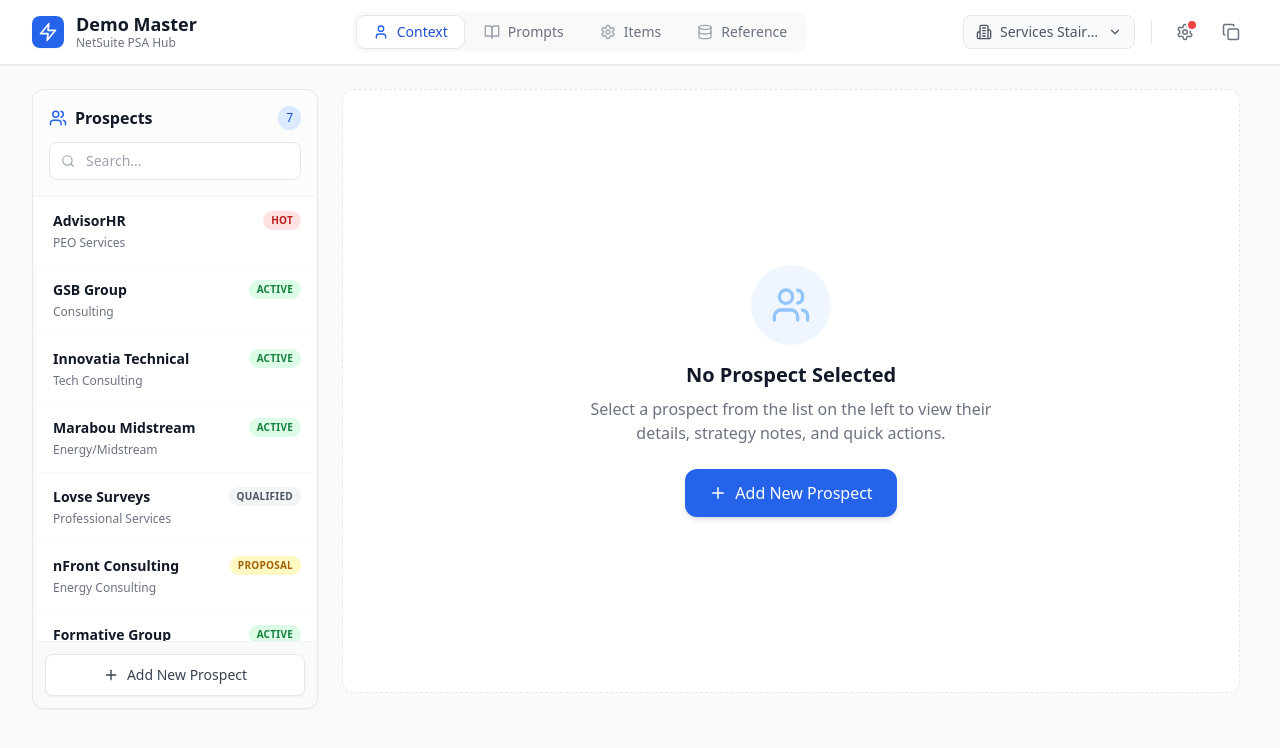
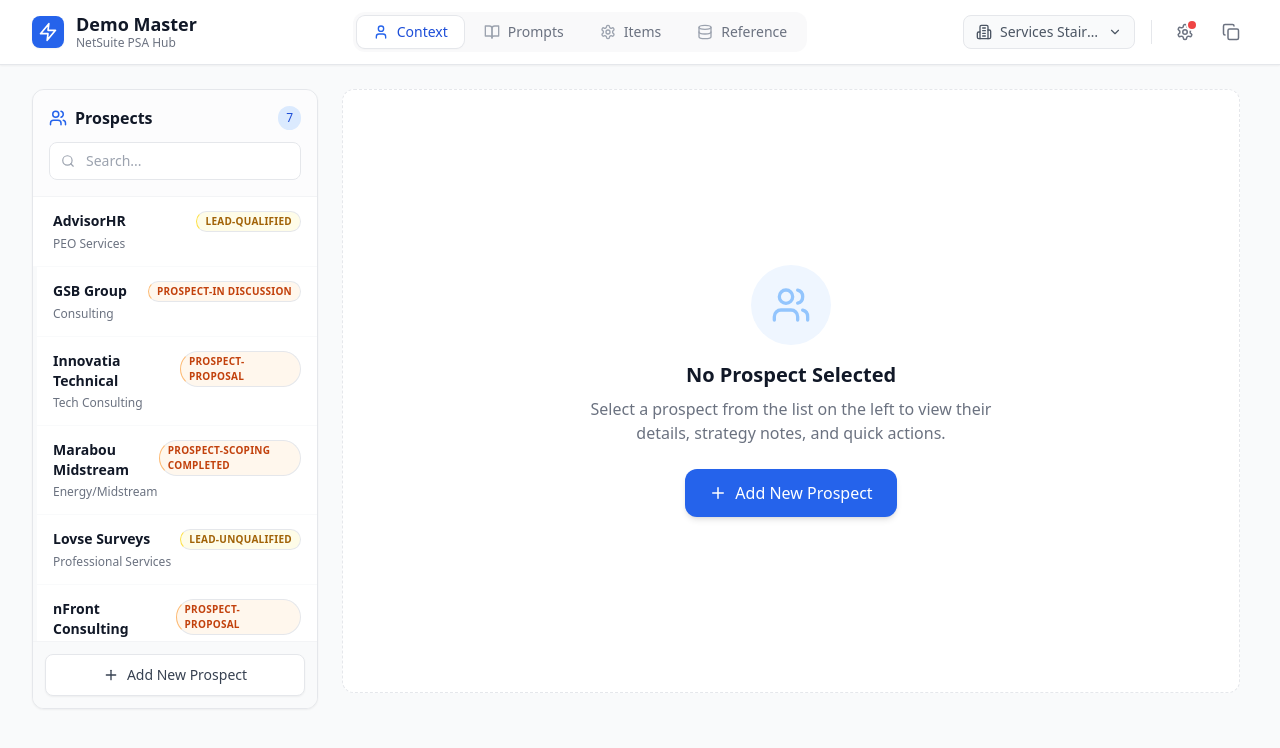
Before and after one commit to simmonspatrick1-cell/demodashboard, a React (Vite) app: page / in a window 1280 px wide. Shown: the top 748 px of the page. Built offline with nearby package versions, Linux system fonts and the light colour scheme.

Commit message:
Update prospect statuses and lead source options

```diff
--- a/DemoDashboard.jsx
+++ b/DemoDashboard.jsx
@@ -43,22 +43,45 @@ export default function DemoDashboard() {
   const modalRef = useRef(null);
   const settingsModalRef = useRef(null);
   const statusRegionRef = useRef(null);
+  const STATUS_OPTIONS = [
+    'LEAD-Unqualified',
+    'LEAD-Qualified',
+    'PROSPECT-In Discussion',
+    'PROSPECT-Proposal',
+    'PROSPECT-Scoping Completed',
+    'CUSTOMER-Closed Won'
+  ];
+
+  const LEAD_SOURCE_OPTIONS = ['Ad', 'Other', 'Partner Referral', 'Trade Show', 'Web'];
+
   const [prospects, setProspects] = useState([
-    { id: 1, name: 'AdvisorHR', entityid: 'AdvisorHR-Demo', industry: 'PEO Services', size: '500-1000', status: 'Hot', demoDate: 'Oct 30', focus: ['Resource Planning', 'Multi-Entity', 'Billing'], budget: '$200K-500K', nsId: 3161, website: 'advisorhr.com' },
-    { id: 2, name: 'GSB Group', entityid: 'GSB-Demo', industry: 'Consulting', size: '50-100', status: 'Active', demoDate: 'Nov 5', focus: ['Project Accounting', 'PSA'], budget: '$100K-200K', nsId: 1834, website: 'gsbgroup.com' },
-    { id: 3, name: 'Innovatia Technical', entityid: 'Innovatia-Demo', industry: 'Tech Consulting', size: '200-300', status: 'Active', demoDate: 'Nov 8', focus: ['Resource Utilization', 'Forecasting'], budget: '$150K-300K', nsId: 1938, website: 'innovatia.net' },
-    { id: 4, name: 'Marabou Midstream', entityid: 'Marabou-Demo', industry: 'Energy/Midstream', size: '100-150', status: 'Active', demoDate: 'Nov 12', focus: ['Project Accounting', 'Multi-Entity', 'Consolidation'], budget: '$250K+', nsId: 2662, website: 'maraboumidstream.com' },
-    { id: 5, name: 'Lovse Surveys', entityid: 'Lovse-Demo', industry: 'Professional Services', size: '75-100', status: 'Qualified', demoDate: 'Nov 15', focus: ['Time & Expense', 'Billing'], budget: '$100K-150K', nsId: 1938, website: 'lovsesurveys.com' },
-    { id: 6, name: 'nFront Consulting', entityid: 'nFront-Demo', industry: 'Energy Consulting', size: '150-200', status: 'Proposal', demoDate: 'Pending', focus: ['Resource Planning', 'Project Accounting', 'Multi-Entity'], budget: '$5.2M', nsId: 4285, website: 'nfrontconsulting.com' },
-    { id: 7, name: 'Formative Group', entityid: 'Formative-Demo', industry: 'Salesforce Consulting', size: '80-120', status: 'Active', demoDate: 'Nov 20', focus: ['Scaling Operations', 'Acquisitions', 'Resource Mgmt'], budget: '$200K-400K', nsId: 1938, website: 'formativegroup.com' },
+    { id: 1, name: 'AdvisorHR', entityid: 'AdvisorHR-Demo', industry: 'PEO Services', size: '500-1000', status: 'LEAD-Qualified', demoDate: 'Oct 30', focus: ['Resource Planning', 'Multi-Entity', 'Billing'], budget: '$200K-500K', nsId: 3161, website: 'advisorhr.com' },
+    { id: 2, name: 'GSB Group', entityid: 'GSB-Demo', industry: 'Consulting', size: '50-100', status: 'PROSPECT-In Discussion', demoDate: 'Nov 5', focus: ['Project Accounting', 'PSA'], budget: '$100K-200K', nsId: 1834, website: 'gsbgroup.com' },
+    { id: 3, name: 'Innovatia Technical', entityid: 'Innovatia-Demo', industry: 'Tech Consulting', size: '200-300', status: 'PROSPECT-Proposal', demoDate: 'Nov 8', focus: ['Resource Utilization', 'Forecasting'], budget: '$150K-300K', nsId: 1938, website: 'innovatia.net' },
+    { id: 4, name: 'Marabou Midstream', entityid: 'Marabou-Demo', industry: 'Energy/Midstream', size: '100-150', status: 'PROSPECT-Scoping Completed', demoDate: 'Nov 12', focus: ['Project Accounting', 'Multi-Entity', 'Consolidation'], budget: '$250K+', nsId: 2662, website: 'maraboumidstream.com' },
+    { id: 5, name: 'Lovse Surveys', entityid: 'Lovse-Demo', industry: 'Professional Services', size: '75-100', status: 'LEAD-Unqualified', demoDate: 'Nov 15', focus: ['Time & Expense', 'Billing'], budget: '$100K-150K', nsId: 1938, website: 'lovsesurveys.com' },
+    { id: 6, name: 'nFront Consulting', entityid: 'nFront-Demo', industry: 'Energy Consulting', size: '150-200', status: 'PROSPECT-Proposal', demoDate: 'Pending', focus: ['Resource Planning', 'Project Accounting', 'Multi-Entity'], budget: '$5.2M', nsId: 4285, website: 'nfrontconsulting.com' },
+    { id: 7, name: 'Formative Group', entityid: 'Formative-Demo', industry: 'Salesforce Consulting', size: '80-120', status: 'CUSTOMER-Closed Won', demoDate: 'Nov 20', focus: ['Scaling Operations', 'Acquisitions', 'Resource Mgmt'], budget: '$200K-400K', nsId: 1938, website: 'formativegroup.com' },
   ]);
+  const getStatusBadgeClass = (status) => {
+    if (status.startsWith('LEAD-')) {
+      return 'border-l-yellow-300 bg-yellow-50 text-yellow-700';
+    }
+    if (status.startsWith('PROSPECT-')) {
+      return 'border-l-orange-300 bg-orange-50 text-orange-700';
+    }
+    if (status.startsWith('CUSTOMER-')) {
+      return 'border-l-green-300 bg-green-50 text-green-700';
+    }
+    return 'border-l-gray-300 bg-gray-50 text-gray-600';
+  };
   const [newProspect, setNewProspect] = useState({
     name: '',
     entityid: '',
     type: 'Company',
     industry: '',
     size: '',
-    status: 'Qualified',
+    status: 'CUSTOMER-Closed Won',
     demoDate: '',
     focus: [],
     budget: '',
@@ -220,9 +243,9 @@ export default function DemoDashboard() {
         if (data.entityId) updates.entityid = data.entityId;
         if (data.type) updates.type = data.type;
         if (data.status) updates.status = data.status;
-        if (data.salesRep) updates.salesRep = data.salesRep;
+        updates.salesRep = data.salesRep || 'Will Clark';
         if (data.leadSource) updates.leadSource = data.leadSource;
-        if (data.subsidiary) updates.subsidiary = data.subsidiary;
+        updates.subsidiary = data.subsidiary || '2';
         if (data.industry) updates.industry = data.industry;
         if (data.size) updates.size = data.size;
         if (data.budget) updates.budget = data.budget;
@@ -429,7 +452,7 @@ export default function DemoDashboard() {
       type: 'Company',
       industry: '',
       size: '',
-      status: 'Qualified',
+      status: 'CUSTOMER-Closed Won',
       demoDate: '',
       focus: [],
       budget: '',
@@ -895,7 +918,9 @@ export default function DemoDashboard() {
         </div>
 
         <div className="flex-1 overflow-y-auto divide-y divide-gray-50">
-          {filteredCustomers.map((customer) => (
+          {filteredCustomers.map((customer) => {
+            const statusBadgeClass = getStatusBadgeClass(customer.status);
+            return (
               <button
                 key={customer.id}
                 onClick={() => setSelectedCustomer(customer.id)}
@@ -909,12 +934,7 @@ export default function DemoDashboard() {
                   <span className={`font-semibold text-sm ${selectedCustomer === customer.id ? 'text-blue-700' : 'text-gray-900'}`}>
                     {customer.name}
                   </span>
-                <span className={`px-2 py-0.5 rounded-full text-[10px] font-bold uppercase tracking-wide ${
-                  customer.status === 'Hot' ? 'bg-red-100 text-red-700' :
-                  customer.status === 'Active' ? 'bg-green-100 text-green-700' :
-                  customer.status === 'Proposal' ? 'bg-yellow-100 text-yellow-700' :
-                  'bg-gray-100 text-gray-600'
-                }`}>
+                  <span className={`px-2 py-0.5 rounded-full text-[10px] font-bold uppercase tracking-wide border ${statusBadgeClass}`}>
                     {customer.status}
                   </span>
                 </div>
@@ -927,7 +947,8 @@ export default function DemoDashboard() {
                   )}
                 </div>
               </button>
-          ))}
+            );
+          })}
         </div>
 
         <div className="p-3 border-t border-gray-100 bg-gray-50">
@@ -1921,11 +1942,11 @@ export default function DemoDashboard() {
                     onChange={(e) => setNewProspect(prev => ({ ...prev, status: e.target.value }))}
                     className="w-full px-3 py-2 border border-gray-300 rounded-lg focus:ring-2 focus:ring-blue-500"
                   >
-                      <option value="Qualified">Qualified</option>
-                      <option value="Active">Active</option>
-                      <option value="Hot">Hot</option>
-                      <option value="Proposal">Proposal</option>
-                      <option value="Customer-Closed Won">Customer-Closed Won</option>
+                    {STATUS_OPTIONS.map(status => (
+                      <option key={status} value={status}>
+                        {status}
+                      </option>
+                    ))}
                   </select>
                   </div>
                 </div>
@@ -1947,13 +1968,17 @@ export default function DemoDashboard() {
                     <label className="block text-sm font-medium text-gray-700 mb-1">
                       Lead Source
                     </label>
-                    <input
-                      type="text"
-                      value={newProspect.leadSource}
+                    <select
+                      value={newProspect.leadSource || 'Web'}
                       onChange={(e) => setNewProspect(prev => ({ ...prev, leadSource: e.target.value }))}
                       className="w-full px-3 py-2 border border-gray-300 rounded-lg focus:ring-2 focus:ring-blue-500"
-                      placeholder="e.g., Web"
-                    />
+                    >
+                      {LEAD_SOURCE_OPTIONS.map(option => (
+                        <option key={option} value={option}>
+                          {option}
+                        </option>
+                      ))}
+                    </select>
                   </div>
                 </div>
 
```
Lines whose indentation alone changed are shown as unchanged.
